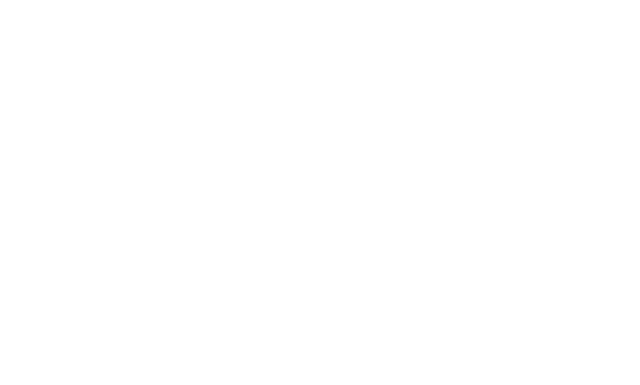
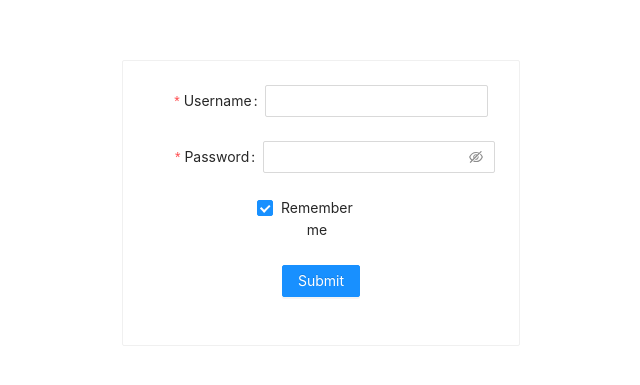
Before and after one commit to Hasindu-Dilshan/itp-erp-frontend, a React (Create React App) app: page / in a window 1280 px wide. Shown: the part 197-582 px from the top of the page, without its empty margins (319-959 px from the left). Built offline with nearby package versions, Linux system fonts and the light colour scheme.

Commit message:
ADD:sign in form created

```diff
--- a/package.json
+++ b/package.json
@@ -11,9 +11,11 @@
     "@types/react": "^18.0.21",
     "@types/react-dom": "^18.0.6",
     "antd": "^4.23.5",
+    "axios": "^1.1.2",
     "react": "^18.2.0",
     "react-dom": "^18.2.0",
     "react-scripts": "5.0.1",
+    "styled-components": "^5.3.6",
     "typescript": "^4.8.4",
     "web-vitals": "^2.1.4"
   },
@@ -40,5 +42,8 @@
       "last 1 firefox version",
       "last 1 safari version"
     ]
+  },
+  "devDependencies": {
+    "@types/styled-components": "^5.1.26"
   }
 }
--- a/src/App.tsx
+++ b/src/App.tsx
@@ -1,11 +1,12 @@
 import React from 'react';
 
 import './App.css';
+import Signin from './components/auth/Signin';
 
 function App() {
   return (
     <div className="App">
-
+      <Signin/>
     </div>
   );
 }
--- /dev/null
+++ b/src/components/auth/Signin.tsx
@@ -0,0 +1,57 @@
+import { Button, Card, Checkbox, Form, Input } from 'antd'
+import WrapperCard from '../common/WrapperCard';
+import WrapperContainer from '../common/WrapperContainer';
+const Signin = () => {
+    const onFinish = (values: any) => {
+        console.log('Success:', values);
+    };
+
+    const onFinishFailed = (errorInfo: any) => {
+        console.log('Failed:', errorInfo);
+    };
+    return (
+        <WrapperContainer>
+            <Card>
+                <Form
+                    name="basic"
+                    labelCol={{ span: 8 }}
+                    wrapperCol={{ span: 16 }}
+                    initialValues={{ remember: true }}
+                    onFinish={onFinish}
+                    onFinishFailed={onFinishFailed}
+                    autoComplete="off"
+                >
+                    <WrapperCard>
+                        <Form.Item
+                            label="Username"
+                            name="username"
+                            rules={[{ required: true, message: 'Please input your username!' }]}
+                        >
+                            <Input />
+                        </Form.Item>
+
+                        <Form.Item
+                            label="Password"
+                            name="password"
+                            rules={[{ required: true, message: 'Please input your password!' }]}
+                        >
+                            <Input.Password />
+                        </Form.Item>
+
+                        <Form.Item name="remember" valuePropName="checked">
+                            <Checkbox>Remember me</Checkbox>
+                        </Form.Item>
+
+                        <Form.Item>
+                            <Button type="primary" htmlType="submit">
+                                Submit
+                            </Button>
+                        </Form.Item>
+                    </WrapperCard>
+                </Form>
+            </Card>
+        </WrapperContainer>
+    )
+}
+
+export default Signin
--- /dev/null
+++ b/src/components/common/WrapperCard.tsx
@@ -0,0 +1,12 @@
+import styled from "styled-components";
+
+const WrapperCard = styled.div`
+    width: 100%;
+    height: 100%;
+    flex: 1;
+    display: flex;
+    flex-direction: column;
+    align-items: center
+`
+
+export default WrapperCard;
--- /dev/null
+++ b/src/components/common/WrapperContainer.tsx
@@ -0,0 +1,12 @@
+import styled from 'styled-components'
+
+const WrapperContainer = styled.div`
+    width:  100vw;
+    height: 100vh;
+    display: flex;
+    align-items: center;
+    justify-content: center;
+`
+
+
+export default WrapperContainer
--- a/src/index.css
+++ b/src/index.css
@@ -1,3 +1,4 @@
+@import '~antd/dist/antd.css';
 *{
   padding: 0px;
   margin: 0px;
--- a/src/models/purchase_request.ts
+++ b/src/models/purchase_request.ts
@@ -1,5 +1,6 @@
 export interface PhurchaseRequest {
     _id: string,
+    date: Date,
     orderNumber: string,
     referenceNumber: string,
     shippingAddress: string,
--- a/src/models/user_model.tsx
+++ b/src/models/user_model.tsx
@@ -1,4 +1,4 @@
-export interface IUserData extends Document {
+export default interface User {
     email: string,
     password: string,
     displayName: string,
--- /dev/null
+++ b/src/services/user/user_service.ts
@@ -0,0 +1,6 @@
+import http from "../../http-common"
+import User from "../../models/user_model"
+
+const login = ()=>{
+    return http.post<User>("/api/")
+}
```
Also changed, not shown: src/http-common.ts (added, +8 -0 lines), 1 other file (tests, documents, lock files or other folders).
